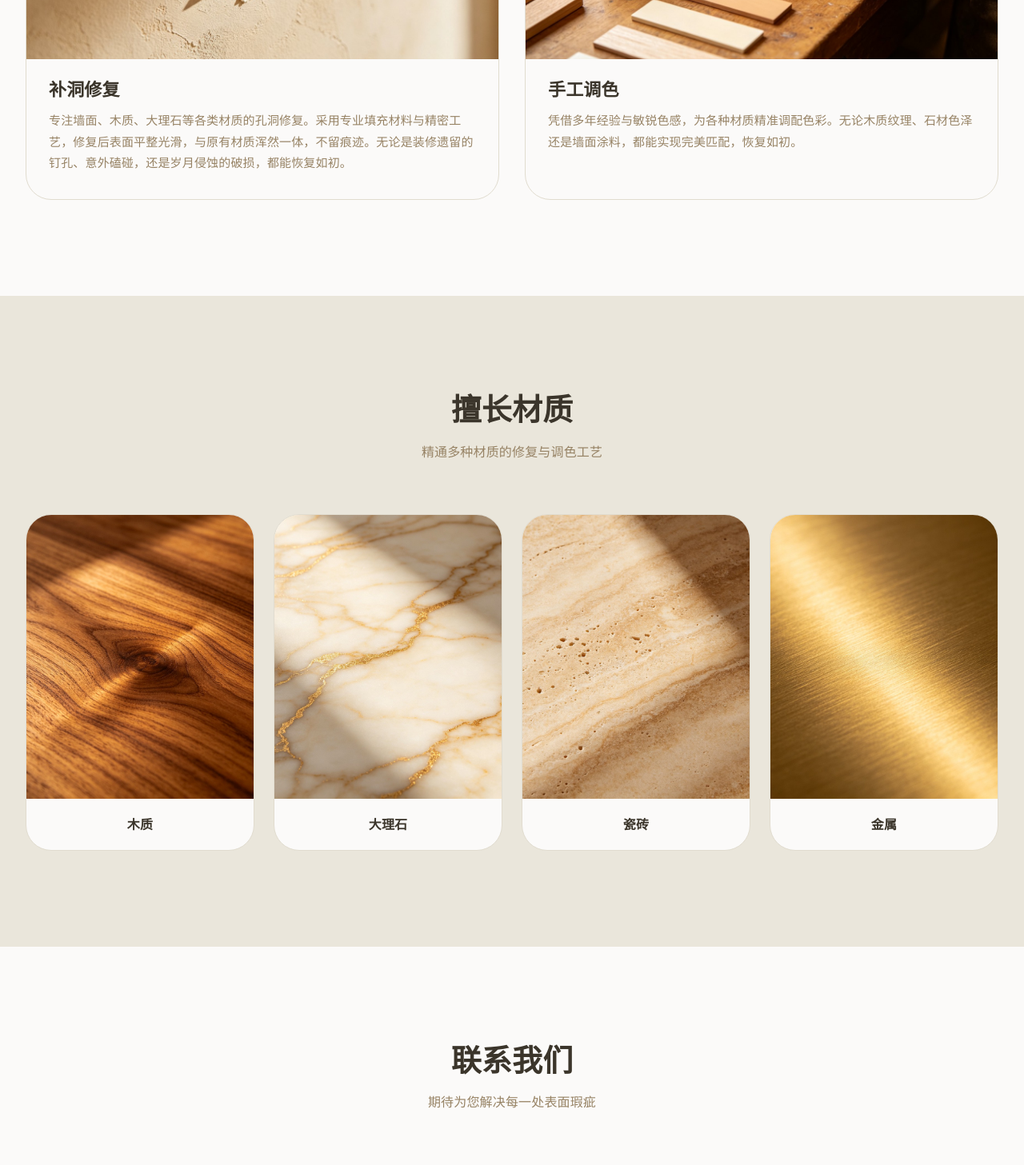
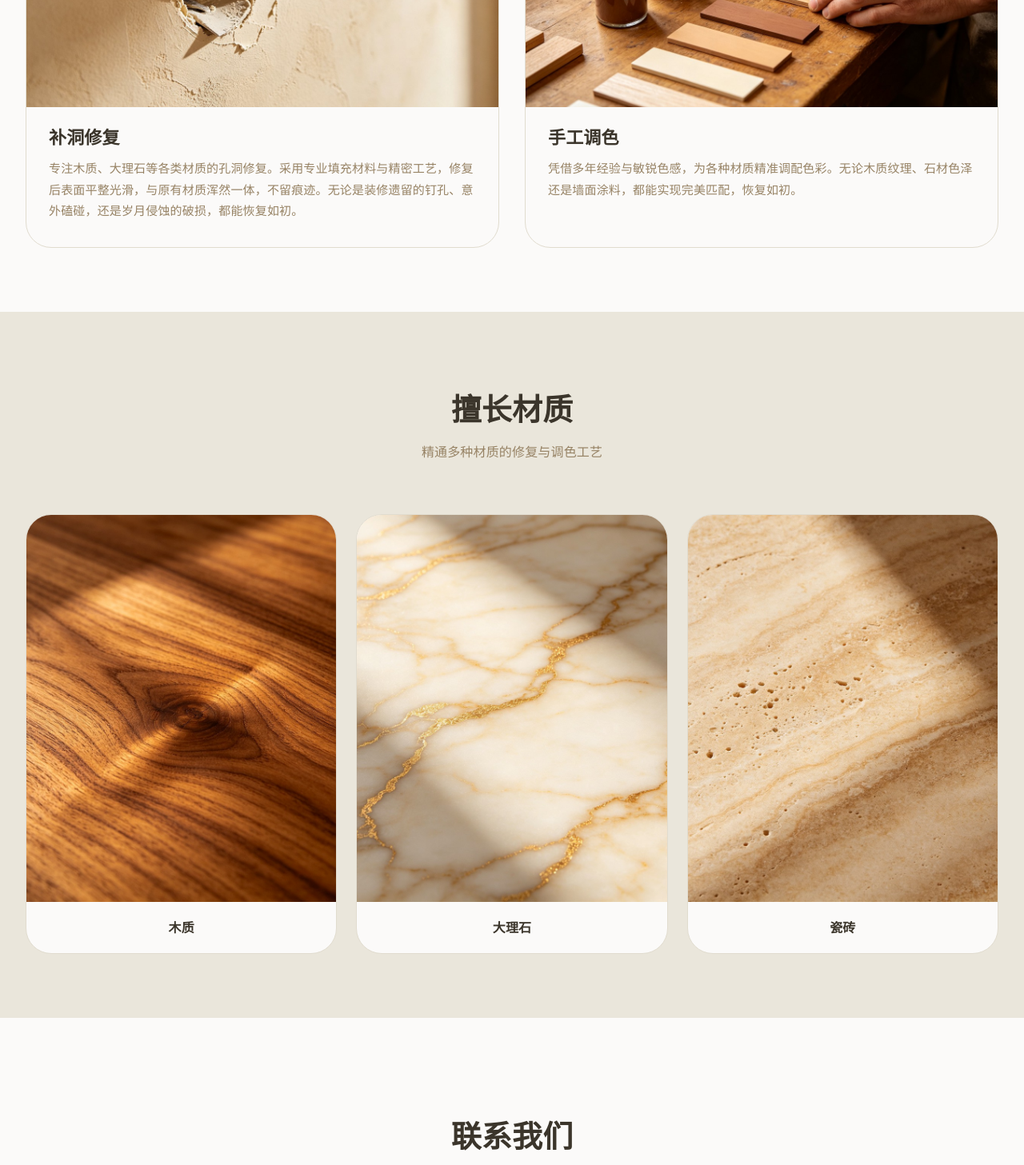
Before and after one commit to joelmz2801-code/jiangshan-workshop, a React (Vite) app: page / in a window 1280 px wide. Shown: the part 1220-2677 px from the top of the page at 80% size. Built offline with nearby package versions, Linux system fonts and the light colour scheme.

Commit message:
feat: 整页snap滚动+补洞修复删除墙面+材质删除金属
- 滚动改为整页吸附(scroll-snap mandatory),一滚跳一页 - 补洞修复描述删除'墙面'字样 - 擅长材质删除'金属'项,网格从4列改为3列 - Footer也作为独立一页

```diff
--- a/index.html
+++ b/index.html
@@ -8,11 +8,11 @@
     <title>KLB工坊 — 专业补洞修复与手工调色</title>
     <meta
       name="description"
-      content="KLB工坊专注补洞修复与手工调色，为墙面、木质、大理石、瓷砖、金属等材质提供专业修复服务，匠心修补，浑然天成。"
+      content="KLB工坊专注补洞修复与手工调色，为木质、大理石、瓷砖等材质提供专业修复服务，匠心修补，浑然天成。"
     />
     <meta
       name="keywords"
-      content="补洞修复,手工调色,墙面修复,木质修复,大理石修复,瓷砖修复,金属修复,KLB工坊"
+      content="补洞修复,手工调色,木质修复,大理石修复,瓷砖修复,KLB工坊"
     />
 
     <!-- Open Graph -->
--- a/src/components/Footer.tsx
+++ b/src/components/Footer.tsx
@@ -10,6 +10,12 @@ export default function Footer() {
         background: 'hsl(var(--foreground))',
         color: 'hsl(var(--primary-foreground))',
         padding: '3rem 1.5rem',
+        minHeight: '100vh',
+        scrollSnapAlign: 'start',
+        scrollSnapStop: 'always',
+        display: 'flex',
+        flexDirection: 'column',
+        justifyContent: 'center',
       }}
     >
       <div
--- a/src/data/content.ts
+++ b/src/data/content.ts
@@ -41,9 +41,9 @@ export const services: ServiceItem[] = [
     id: 'patch-repair',
     title: '补洞修复',
     description:
-      '专注墙面、木质、大理石等各类材质的孔洞修复。采用专业填充材料与精密工艺，修复后表面平整光滑，与原有材质浑然一体，不留痕迹。无论是装修遗留的钉孔、意外磕碰，还是岁月侵蚀的破损，都能恢复如初。',
+      '专注木质、大理石等各类材质的孔洞修复。采用专业填充材料与精密工艺，修复后表面平整光滑，与原有材质浑然一体，不留痕迹。无论是装修遗留的钉孔、意外磕碰，还是岁月侵蚀的破损，都能恢复如初。',
     image: '/assets/service-patch.jpg',
-    imageAlt: '墙面补洞修复过程',
+    imageAlt: '补洞修复过程',
     colSpan: 7,
   },
   {
@@ -89,12 +89,6 @@ export const materials: MaterialItem[] = [
     name: '瓷砖',
     image: '/assets/material-stone.jpg',
     imageAlt: '瓷砖纹理',
-  },
-  {
-    id: 'metal',
-    name: '金属',
-    image: '/assets/material-metal.jpg',
-    imageAlt: '拉丝黄铜金属表面',
   },
 ];
 
--- a/src/index.css
+++ b/src/index.css
@@ -71,7 +71,8 @@
 
 @layer base {
   html {
-    scroll-behavior: smooth;
+    /* 整页吸附滚动：一次滚动跳一页 */
+    scroll-snap-type: y mandatory;
   }
 
   body {
@@ -87,9 +88,14 @@
     min-height: 100vh;
   }
 
-  /* 锚点滚动避开固定导航 */
-  section[id] {
-    scroll-margin-top: 72px;
+  /* 每个 section 占满一屏并对齐顶部 */
+  .snap-section {
+    min-height: 100vh;
+    scroll-snap-align: start;
+    scroll-snap-stop: always;
+    display: flex;
+    flex-direction: column;
+    justify-content: center;
   }
 }
 
@@ -114,7 +120,7 @@
 
 @media (prefers-reduced-motion: reduce) {
   html {
-    scroll-behavior: auto;
+    scroll-snap-type: none;
   }
   * {
     animation-duration: 0.01ms !important;
--- a/src/sections/Contact.tsx
+++ b/src/sections/Contact.tsx
@@ -90,8 +90,8 @@ export default function Contact() {
   return (
     <section
       id="contact"
-      className="px-6 lg:px-8"
-      style={{ paddingTop: '120px', paddingBottom: '120px' }}
+      className="snap-section px-6 lg:px-8"
+      style={{ paddingTop: '100px', paddingBottom: '80px' }}
     >
       <div className="mx-auto" style={{ maxWidth: '1280px' }}>
         <SectionTitle
--- a/src/sections/Hero.tsx
+++ b/src/sections/Hero.tsx
@@ -13,7 +13,7 @@ export default function Hero() {
     <section
       id="hero"
       className="relative w-full overflow-hidden"
-      style={{ minHeight: '100vh' }}
+      style={{ minHeight: '100vh', scrollSnapAlign: 'start', scrollSnapStop: 'always' }}
     >
       {/* 背景图 */}
       <img
--- a/src/sections/Materials.tsx
+++ b/src/sections/Materials.tsx
@@ -6,17 +6,17 @@ import SectionTitle from '@/components/SectionTitle';
 /**
  * 材质展示区
  * - 浅米灰背景
- * - 4 列网格（移动端 2 列）
+ * - 3 列网格（移动端 2 列）
  * - 4:5 比例卡片
  */
 export default function Materials() {
   return (
     <section
       id="materials"
-      className="px-6 lg:px-8"
+      className="snap-section px-6 lg:px-8"
       style={{
-        paddingTop: '120px',
-        paddingBottom: '120px',
+        paddingTop: '100px',
+        paddingBottom: '80px',
         background: 'hsl(var(--muted))',
       }}
     >
@@ -31,7 +31,7 @@ export default function Materials() {
           initial="hidden"
           whileInView="visible"
           viewport={viewportOnce}
-          className="grid grid-cols-2 lg:grid-cols-4"
+          className="grid grid-cols-2 lg:grid-cols-3"
           style={{ gap: '1.5rem', marginTop: '4rem' }}
         >
           {materials.map((material) => (
--- a/src/sections/Services.tsx
+++ b/src/sections/Services.tsx
@@ -13,8 +13,8 @@ export default function Services() {
   return (
     <section
       id="services"
-      className="px-6 lg:px-8"
-      style={{ paddingTop: '40px', paddingBottom: '120px' }}
+      className="snap-section px-6 lg:px-8"
+      style={{ paddingTop: '100px', paddingBottom: '80px' }}
     >
       <div className="mx-auto" style={{ maxWidth: '1280px' }}>
         <SectionTitle
```
